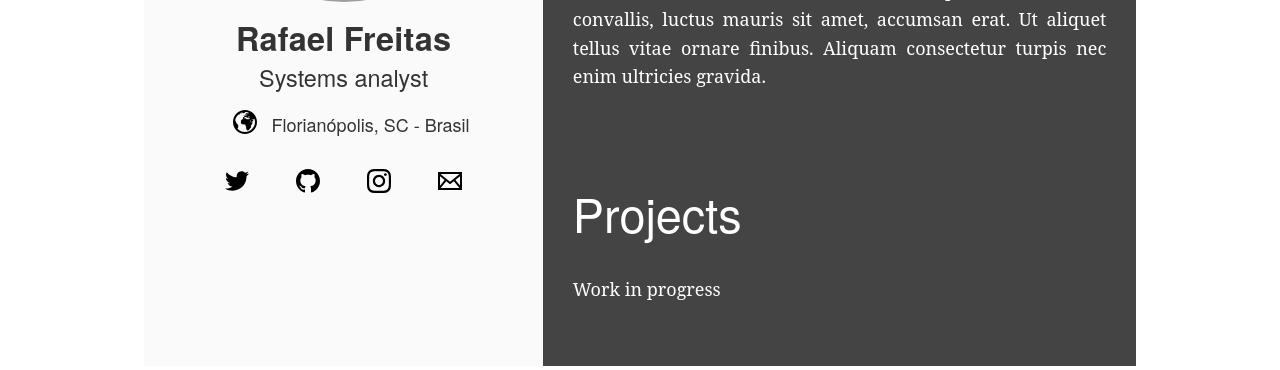
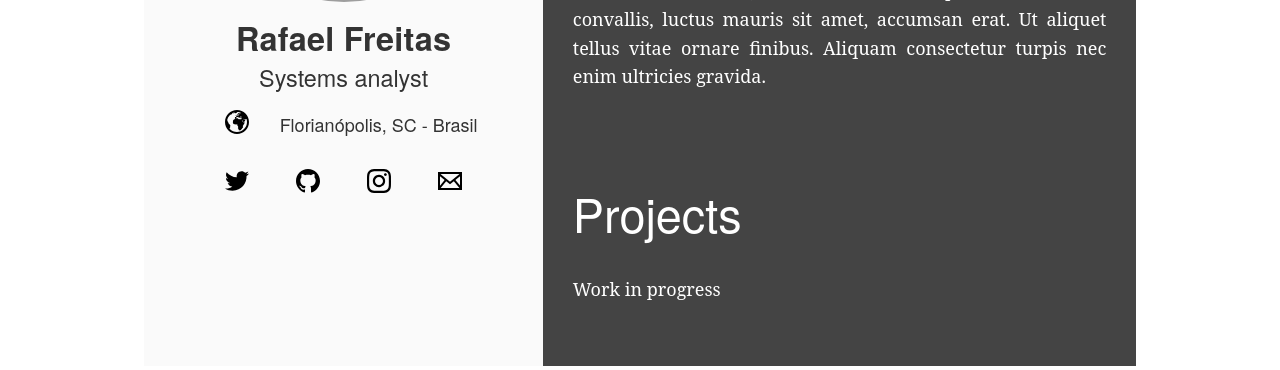
Before and after one commit to uelrrf/uelrrf.github.io, a PHP site: page / in a window 1280 px wide. Shown: the part 356-726 px from the top of the page. Run offline with PHP 8.4, Linux system fonts and the light colour scheme; grey boxes are pictures that could not be loaded.

Commit message:
fix: Change Location justify-content

```diff
--- a/css/main.css
+++ b/css/main.css
@@ -51,7 +51,7 @@ img {
 .location {
     display:flex;
     padding-top: 5%;
-    justify-content: center;
+    justify-content: space-evenly;
 }
 
 .location svg {
```
